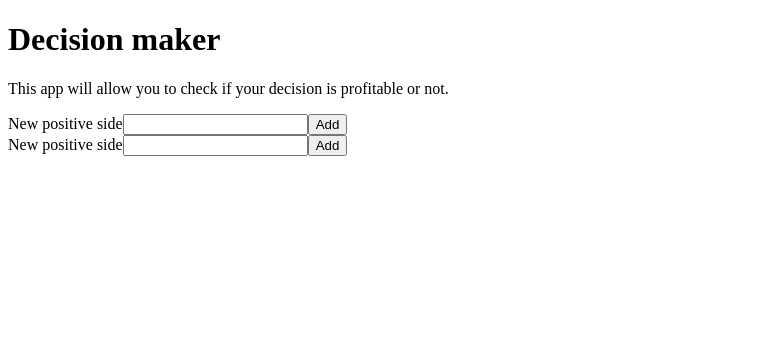
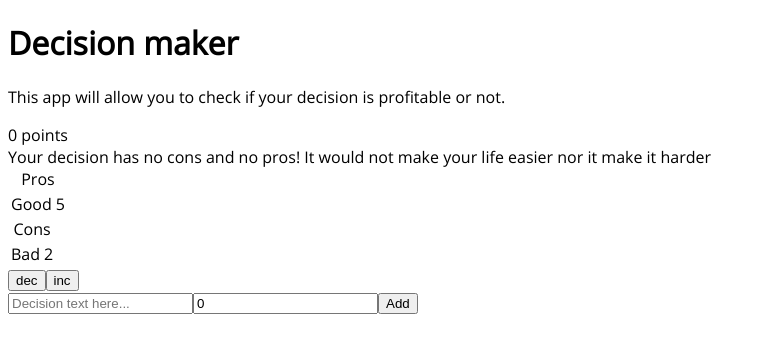
Before and after one commit to geoniced/decision-maker, a React app: page / in a window 1280 px wide. Shown: the top 352 px of the page, without its empty margins (0-763 px from the left). Built offline with nearby package versions, Linux system fonts and the light colour scheme.

Commit message:
Добавляет саму таблицу и разбивает разметку на компоненты

```diff
--- a/public/css/styles.css
+++ b/public/css/styles.css
@@ -0,0 +1,13 @@
+@font-face {
+  font-family: "Open Sans";
+  src:
+    url("../fonts/opensans.woff2") format("woff2"),
+    url("../fonts/opensans.woff") format("woff");
+  font-weight: normal;
+  font-style: normal;
+  font-display: swap;
+}
+
+html {
+  font-family: "Open Sans", "Arial", sans-serif;
+}
--- a/public/index.html
+++ b/public/index.html
@@ -3,6 +3,7 @@
 <head>
   <meta charset="UTF-8">
   <title>Decision maker</title>
+  <link rel="stylesheet" href="css/styles.css">
 </head>
 <body>
   <div id="root"></div>
--- a/src/components/app/app.jsx
+++ b/src/components/app/app.jsx
@@ -1,4 +1,4 @@
-import React, { Fragment } from "react";
+import React, {Fragment} from "react";
 import Header from "../header/header";
 import MainContent from "../main-content/main-content";
 
--- /dev/null
+++ b/src/components/decision-input-row/decision-input-row.jsx
@@ -0,0 +1,26 @@
+import React, {Fragment} from "react";
+
+const DecisionInputRow = () => {
+  return (
+    <Fragment>
+      <input
+        className="decisions-list__text-input"
+        type="text"
+        placeholder="Decision text here..."
+      />
+      <input
+        className="decisions-list__decision-value"
+        type="number"
+        defaultValue="0"
+      />
+      <button
+        className="decisions-list__add-button"
+        type="button"
+      >
+        Add
+      </button>
+    </Fragment>
+  );
+};
+
+export default DecisionInputRow;
--- /dev/null
+++ b/src/components/decisions-list/decisions-list.jsx
@@ -0,0 +1,14 @@
+import React from "react";
+import DecisionInputRow from "../decision-input-row/decision-input-row";
+
+const DecisionsList = () => {
+  return (
+    <div className="main-content__decisions-list decisions-list">
+      <form className="decisions-list__form">
+        <DecisionInputRow />
+      </form>
+    </div>
+  );
+};
+
+export default DecisionsList;
--- a/src/components/main-content/main-content.jsx
+++ b/src/components/main-content/main-content.jsx
@@ -1,14 +1,40 @@
-import React from "react";
-import NewItemForm from "../new-item-form/new-item-form";
+import React, {useState} from "react";
+import {getDecision} from "../../const";
+import DecisionsList from "../decisions-list/decisions-list";
+import ProsConsBlock from "../pros-cons-block/pros-cons-block";
 
 const MainContent = () => {
+  const [points, setPoints] = useState(0);
+
+  const increasePoints = () => setPoints((prevPoints) => prevPoints + 1);
+  const decreasePoints = () => setPoints((prevPoints) => prevPoints - 1);
+
   return (
     <main className="main-content">
-      <section className="main-content__section new-item">
-        <NewItemForm />
+      <div className="main-content__points points">
+        <div className="points__total">{points} points</div>
+        <div className="points__decision">{getDecision(points)}</div>
 
-        <NewItemForm />
-      </section>
+        <ProsConsBlock />
+
+        <button
+          className="points__button points__button--decrease"
+          type="button"
+          onClick={decreasePoints}
+        >
+          dec
+        </button>
+        <button
+          className="points__button points__button--increase"
+          type="button"
+          onClick={increasePoints}
+        >
+          inc
+        </button>
+      </div>
+
+
+      <DecisionsList />
     </main>
   );
 };
--- /dev/null
+++ b/src/components/pros-cons-block/pros-cons-block.jsx
@@ -0,0 +1,34 @@
+import React from "react";
+import ProsConsRow from "../pros-cons-row/pros-cons-row";
+
+const ProsConsBlock = () => {
+
+
+  return (
+    <div className="points__pros-cons pros-cons">
+      <table className="pros-cons__table pros-cons__table--pros">
+        <caption className="pros-cons__caption">Pros</caption>
+
+        <tbody>
+          <ProsConsRow
+            description={`Good`}
+            point={5}
+          />
+        </tbody>
+      </table>
+
+      <table className="pros-cons__table pros-cons__table--cons">
+        <caption className="pros-cons__caption">Cons</caption>
+
+        <tbody>
+          <ProsConsRow
+            description={`Bad`}
+            point={2}
+          />
+        </tbody>
+      </table>
+    </div>
+  );
+};
+
+export default ProsConsBlock;
--- /dev/null
+++ b/src/components/pros-cons-row/pros-cons-row.jsx
@@ -0,0 +1,20 @@
+import React from "react";
+import PropTypes from "prop-types";
+
+const ProsConsRow = (props) => {
+  const {description, point} = props;
+
+  return (
+    <tr className="pros-cons__row">
+      <td className="pros-cons__cell pros-cons__cell--description">{description}</td>
+      <td className="pros-cons__cell pros-cons__cell--point">{point}</td>
+    </tr>
+  );
+};
+
+ProsConsRow.propTypes = {
+  description: PropTypes.string.isRequired,
+  point: PropTypes.number.isRequired,
+};
+
+export default ProsConsRow;
--- /dev/null
+++ b/src/const.js
@@ -0,0 +1,25 @@
+export const DecisionType = {
+  POSITIVE: `POSITIVE`,
+  NEGATIVE: `NEGATIVE`,
+  NEUTRAL: `NEUTRAL`,
+};
+
+export const DecisionTextMap = {
+  [DecisionType.POSITIVE]: `Your decision is positive, you should do that!`,
+  [DecisionType.NEGATIVE]: `Your decision has some flaws! You would better not to do it!`,
+  [DecisionType.NEUTRAL]: `Your decision has no cons and no pros! It would not make your life easier nor it make it harder`,
+};
+
+export const getDecisionType = (points) => {
+  if (points > 0) {
+    return DecisionType.POSITIVE;
+  } else if (points < 0) {
+    return DecisionType.NEGATIVE;
+  }
+
+  return DecisionType.NEUTRAL;
+};
+
+export const getDecision = (points) => {
+  return DecisionTextMap[getDecisionType(points)];
+};
```
Also changed, not shown: public/fonts/opensans.woff (added), public/fonts/opensans.woff2 (added), src/components/pros-cons-table/pros-cons-table.jsx (added).
